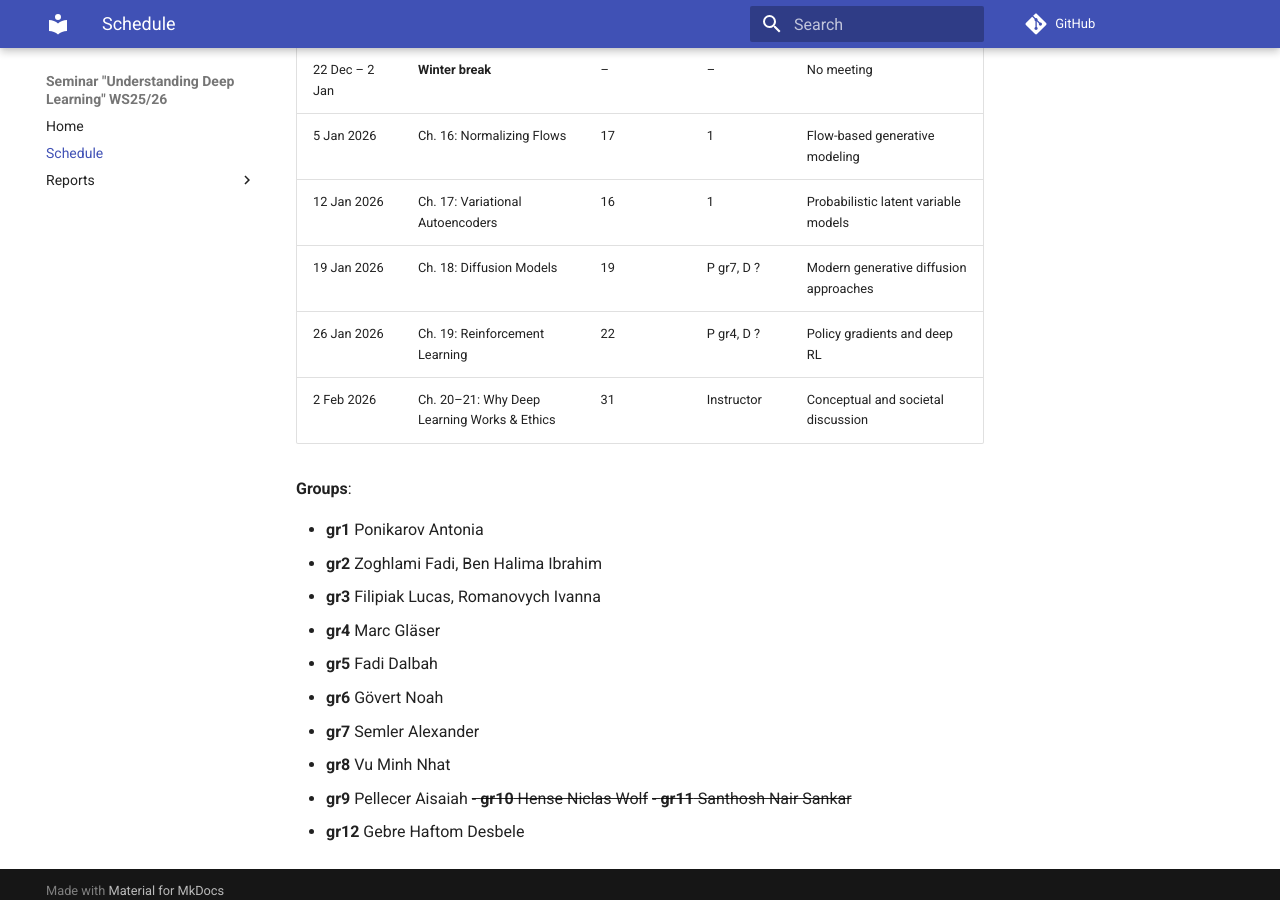
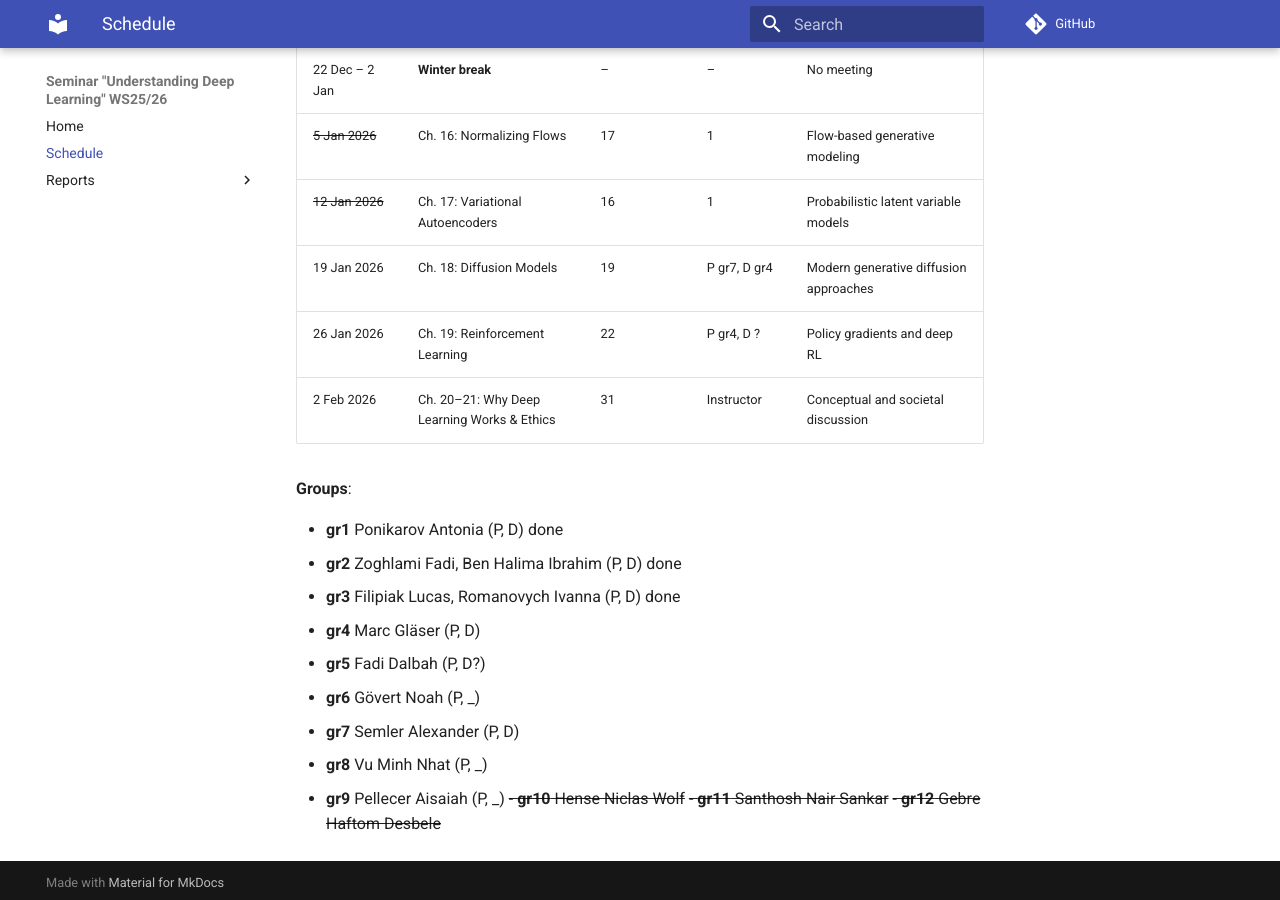
Before and after one commit to link-er/seminar_UDL_wise2526, an MkDocs documentation site: the page built from docs/schedule.md, in a window 1280 px wide and 900 px high, scrolled down 983 px. Built offline with MkDocs 1.6.1 and Material for MkDocs 9.7.7, drawn with Linux system fonts in a browser that asks for light colours; comment, search, counter and statistics services are not loaded.

Commit message:
schedule update

```diff
--- a/docs/schedule.md
+++ b/docs/schedule.md
@@ -14,25 +14,25 @@
 | 24 Nov 2025 | Ch. 10–11: CNNs & Residual Networks **will be rescheduled** | 31 | P gr9, D ? | Convolutional structures and ResNets |
 | 1 Dec 2025 | Ch. 12: Transformers | 25 | P gr5, D ? | Attention and transformer architectures |
 | 8 Dec 2025 | Ch. 13: Graph Neural Networks | 21 | P gr8, D ? | Graph-based representations |
-| 15 Dec 2025 | Ch. 14–15: Unsupervised Learning & GANs | 27 | 1 | Representation learning and generative adversarial models |
+| <s>15 Dec 2025 | Ch. 14–15: Unsupervised Learning & GANs | 27 | 1 | Representation learning and generative adversarial models</s> |
 | 22 Dec – 2 Jan | **Winter break** | – | – | No meeting |
-| 5 Jan 2026 | Ch. 16: Normalizing Flows | 17 | 1 | Flow-based generative modeling |
-| 12 Jan 2026 | Ch. 17: Variational Autoencoders | 16 | 1 | Probabilistic latent variable models |
-| 19 Jan 2026 | Ch. 18: Diffusion Models | 19 | P gr7, D ? | Modern generative diffusion approaches |
+| <s>5 Jan 2026 | Ch. 16: Normalizing Flows | 17 | 1 | Flow-based generative modeling</s> |
+| <s>12 Jan 2026 | Ch. 17: Variational Autoencoders | 16 | 1 | Probabilistic latent variable models</s> |
+| 19 Jan 2026 | Ch. 18: Diffusion Models | 19 | P gr7, D gr4 | Modern generative diffusion approaches |
 | 26 Jan 2026 | Ch. 19: Reinforcement Learning | 22 | P gr4, D ? | Policy gradients and deep RL |
 | 2 Feb 2026 | Ch. 20–21: Why Deep Learning Works & Ethics | 31 | Instructor | Conceptual and societal discussion |
 
 **Groups**:
 
-- **gr1** Ponikarov Antonia
-- **gr2** Zoghlami Fadi, Ben Halima Ibrahim
-- **gr3** Filipiak Lucas, Romanovych Ivanna
-- **gr4** Marc Gläser
-- **gr5** Fadi Dalbah
-- **gr6** Gövert Noah
-- **gr7** Semler Alexander
-- **gr8** Vu Minh Nhat
-- **gr9** Pellecer Aisaiah
+- **gr1** Ponikarov Antonia (P, D) done
+- **gr2** Zoghlami Fadi, Ben Halima Ibrahim (P, D) done
+- **gr3** Filipiak Lucas, Romanovych Ivanna (P, D) done
+- **gr4** Marc Gläser (P, D)
+- **gr5** Fadi Dalbah (P, D?)
+- **gr6** Gövert Noah (P, _)
+- **gr7** Semler Alexander (P, D)
+- **gr8** Vu Minh Nhat (P, _)
+- **gr9** Pellecer Aisaiah (P, _)
 <s>- **gr10** Hense Niclas Wolf</s>
 <s>- **gr11** Santhosh Nair Sankar</s>
-- **gr12** Gebre Haftom Desbele
+<s>- **gr12** Gebre Haftom Desbele</s>
```
